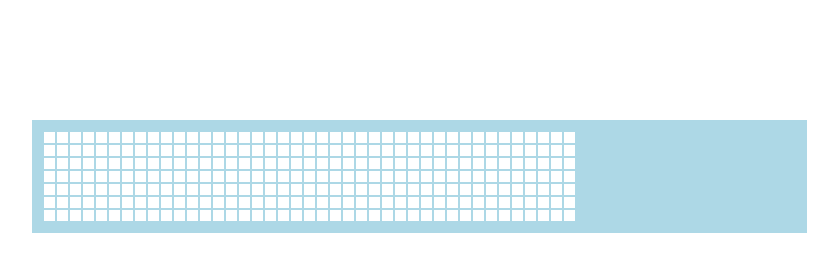
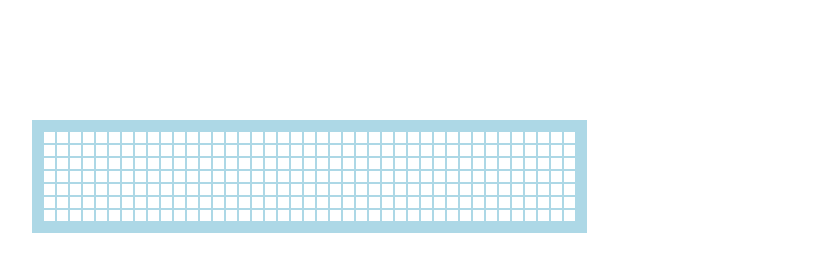
Before and after one commit to IonicaBizau/github-contributions, a website: page public/index.html in a window 1280 px wide. Shown: the whole page, without its empty margins (96-934 px from the left). Drawn offline with Linux system fonts and the light colour scheme.

Commit message:
Width of container.

```diff
--- a/public/css/style.css
+++ b/public/css/style.css
@@ -14,7 +14,7 @@
 }
 
 .gh-contributions {
-    width: 775px;
+    width: 555px;
     padding: 10px;
     background: lightblue;
     position: absolute;
```
